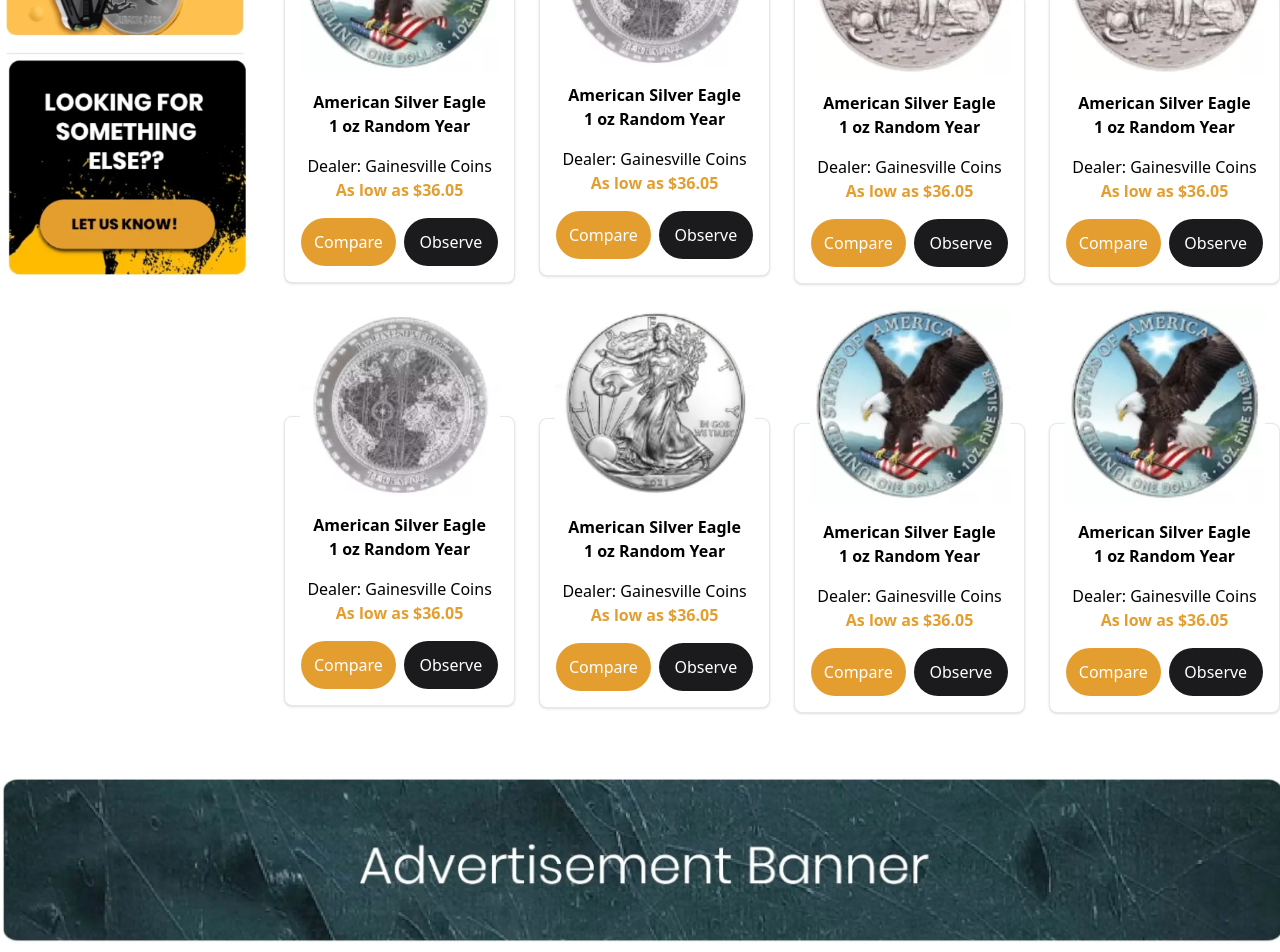
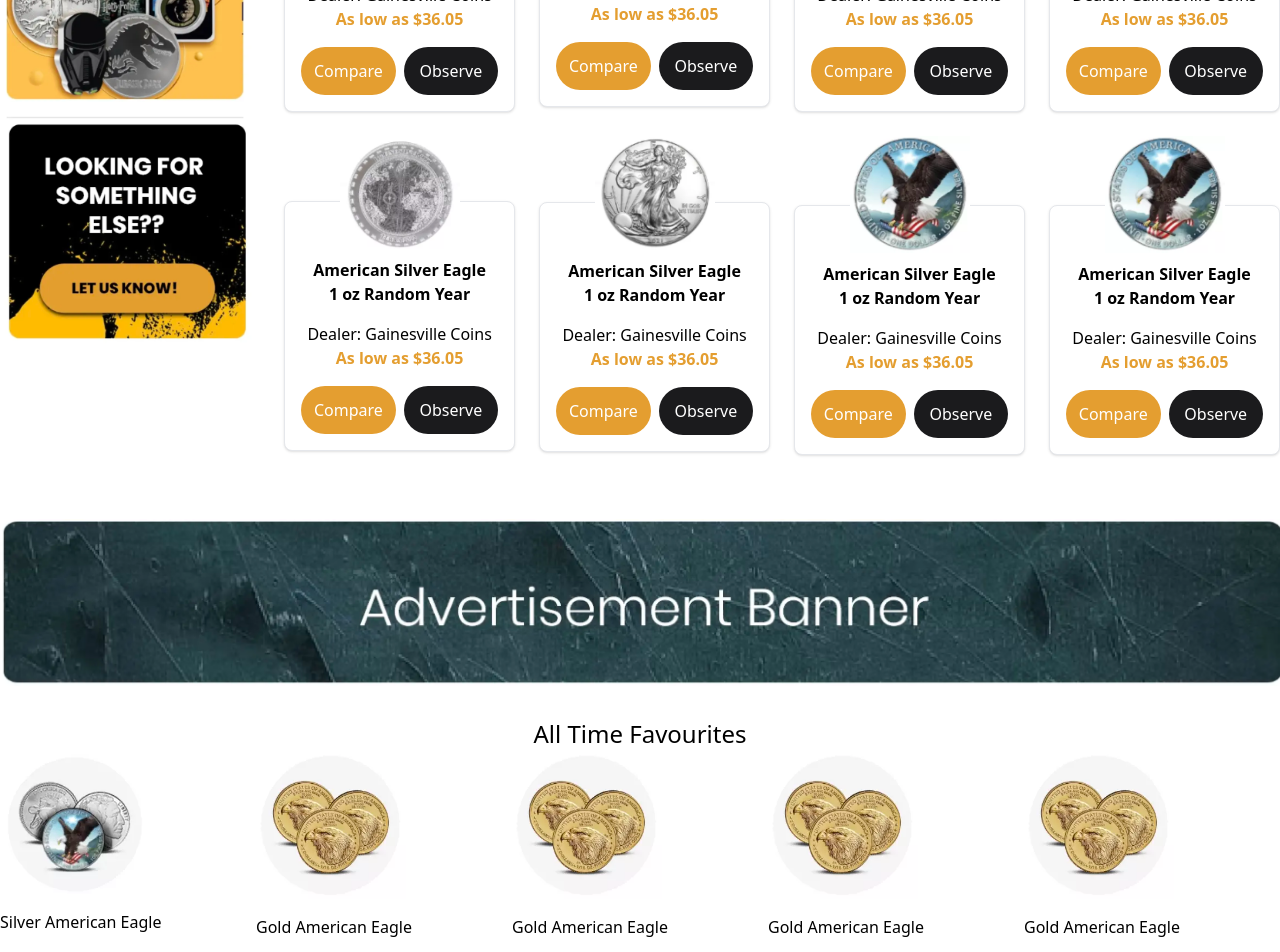
Before and after one commit to BisiDavi/bbdeals, a Next.js app: page / in a window 1280 px wide. Shown: the part 1480-2432 px from the top of the page. Built offline with nearby package versions, Linux system fonts and the light colour scheme.

Commit message:
allFavourites added

```diff
--- /dev/null
+++ b/components/AllFavourites.tsx
@@ -0,0 +1,19 @@
+import Image from "next/image";
+
+import favouriteContent from "@/json/products.json";
+
+export default function AllFavourites() {
+  return (
+    <div className="container flex flex-col mx-auto my-4 mb-8">
+      <h2 className="text-center text-2xl font-medium">All Time Favourites</h2>
+      <ul className="flex items-center w-full">
+        {favouriteContent.favourites.map((item, index) => (
+          <li key={`${item.text}-${index}`} className=" w-full">
+            <Image src={item.img} alt={item.text} height={150} width={150} />
+            <p className="font-medium mt-4">{item.text}</p>
+          </li>
+        ))}
+      </ul>
+    </div>
+  );
+}
--- a/components/Categories.tsx
+++ b/components/Categories.tsx
@@ -5,7 +5,7 @@
   return (
     <aside className="w-1/4">
       <h2 className="text-xl my-2">Categories</h2>
-      <ul className="shadow py-2 px-4 rounded-xl my-4">
+      <ul className="shadow py-2 px-4 rounded-xl  my-4">
         {categoryContent.categories.map((item) => (
           <li
             key={item.category}
@@ -16,7 +16,7 @@
           </li>
         ))}
       </ul>
-      <ul className="flex items-center space-x-4">
+      <ul className="flex items-center space-x-4 mt-10 mb-20">
         {categoryContent.group.map((item) => (
           <li key={item.text} className="flex flex-col space-y-4">
             <Image
@@ -33,8 +33,8 @@
       <Image
         src="/aside-banner.webp"
         alt="aside banner"
-        height={500}
-        width={300}
+        height={800}
+        width={400}
         className="mt-10 w-full"
       />
     </aside>
--- a/components/Product.tsx
+++ b/components/Product.tsx
@@ -16,12 +16,12 @@
     <div className="">
       <Image
         src={product.img}
-        height={200}
-        width={200}
+        height={120}
+        width={120}
         alt={product.title}
         className="mx-auto"
       />
-      <div className="card bg-white shadow p-4 -mt-20 pt-24 rounded-lg border hover:bg-gray-50">
+      <div className="card bg-white shadow p-4 -mt-12 pt-14 rounded-lg border hover:bg-gray-50">
         <h4 className="text-center font-bold">{product.title}</h4>
         <h4 className="text-center font-semibold ">{product.size}</h4>
         <p className="text-center font-normal mt-4">{product.dealer}</p>
@@ -31,11 +31,11 @@
         <div className="group flex mt-4 space-x-2 justify-between">
           <Button
             text="Compare"
-            className="bg-lightOrange py-3 text-white rounded-full w-32 hover:opacity-80"
+            className="bg-lightOrange py-3 text-white rounded-full w-32"
           />
           <Button
             text="Observe"
-            className="bg-darkGray py-3 text-white rounded-full w-32 hover:opacity-80"
+            className="bg-darkGray py-3 text-white rounded-full w-32"
           />
         </div>
       </div>
--- a/json/products.json
+++ b/json/products.json
@@ -100,5 +100,27 @@
       "text": "Gold American Eagle",
       "img": "/gold-coin.webp"
     }
+  ],
+  "favourites": [
+    {
+      "img": "/silver-coin.webp",
+      "text": "Silver American Eagle"
+    },
+    {
+      "img": "/gold-coin.webp",
+      "text": "Gold American Eagle"
+    },
+    {
+      "img": "/gold-coin.webp",
+      "text": "Gold American Eagle"
+    },
+    {
+      "img": "/gold-coin.webp",
+      "text": "Gold American Eagle"
+    },
+    {
+      "img": "/gold-coin.webp",
+      "text": "Gold American Eagle"
+    }
   ]
 }
--- a/pages/index.tsx
+++ b/pages/index.tsx
@@ -1,4 +1,5 @@
 import AdBanner from "@/components/AdBanner";
+import AllFavourites from "@/components/AllFavourites";
 import Banner from "@/components/Banner";
 import Categories from "@/components/Categories";
 import ProductGrid from "@/components/ProductGrid";
@@ -17,6 +18,7 @@
           <ProductGrid />
         </ProductView>
         <AdBanner url="/ad-banner-2.webp" className="container mx-auto" />
+        <AllFavourites />
       </section>
     </Layout>
   );
```
